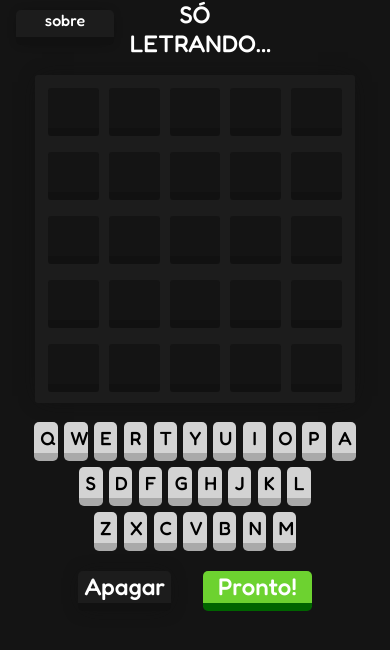
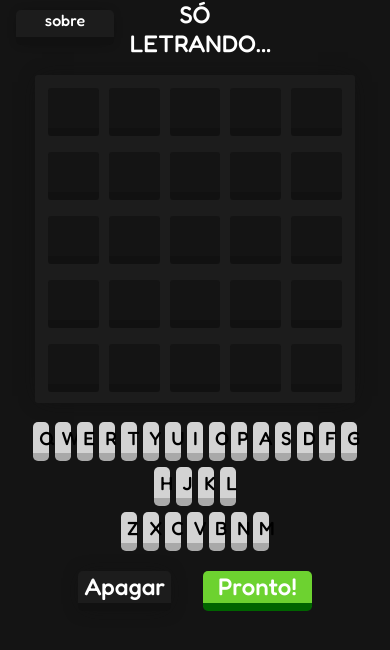
Before and after one commit to mendessgabriel/soletrando, a React (Create React App) app: page / in a window 390 px wide. Shown: the top 650 px of the page. Built offline with nearby package versions, Linux system fonts and the light colour scheme.

Commit message:
Ajuste de css

```diff
--- a/src/App.css
+++ b/src/App.css
@@ -14,7 +14,7 @@
         width: 90vw!important;
     }
     .letter-btn {
-        width: 6vw!important;
+        width: 4vw!important;
         height: 10vw!important;
         text-align: center!important;
         color: black!important;
```
